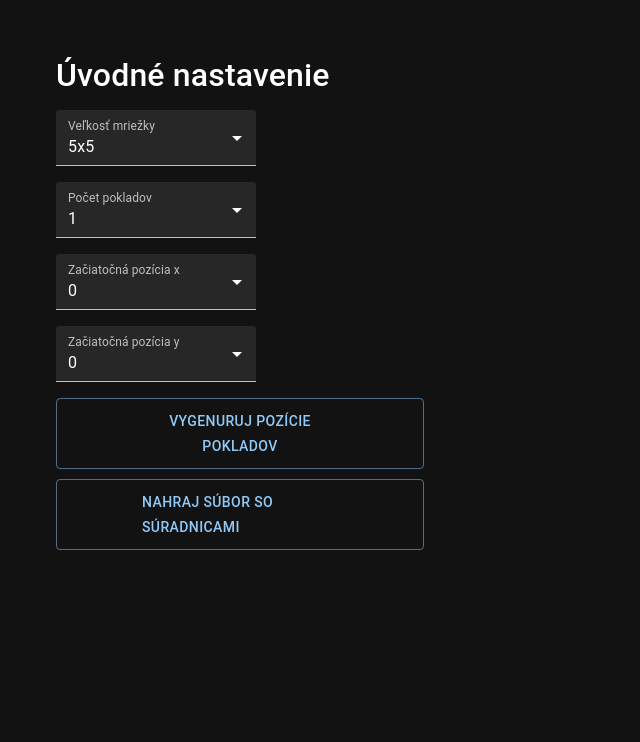
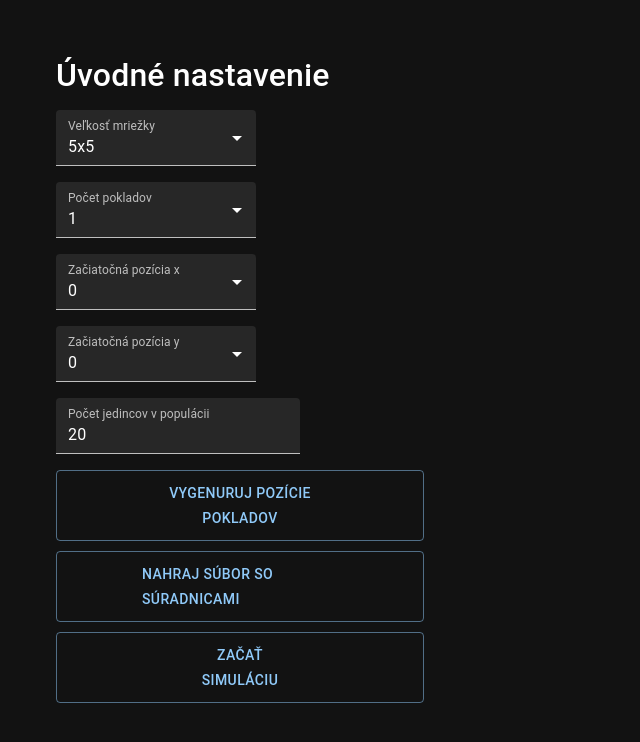
Before and after one commit to DavidSchmidt3/genetic-algorithm, a React (Create React App) app: page / in a window 1280 px wide. Shown: the top 742 px of the page, without its empty margins (0-640 px from the left). Built offline with nearby package versions, Linux system fonts and the light colour scheme.

Commit message:
Refactory

```diff
--- a/src/App.js
+++ b/src/App.js
@@ -13,7 +13,8 @@ class App extends React.Component {
       grid: [],
       x: 0,
       y: 0,
-      count: 1
+      count: 1,
+      populationCount: 20
     };
   }
 
@@ -25,7 +26,7 @@ class App extends React.Component {
     });
   }
 
-  generateRandomInt = () => {
+  generateRandomPosition = () => {
     return Math.floor(Math.random() * this.state.gridSize);
   }
 
@@ -35,8 +36,8 @@ class App extends React.Component {
     // Podla poctu pokladov
     for (let i = 0; i < this.state.count; i++) {
       while (true) { // Generujeme poziciu
-        let x = this.generateRandomInt();
-        let y = this.generateRandomInt();
+        let x = this.generateRandomPosition();
+        let y = this.generateRandomPosition();
 
         if (grid[y][x] === 0) {   // Overenie, ci sa na danej pozicii uz nenachadza poklad
           grid[y][x] = 1; // Umiestnenie pokladu
@@ -49,7 +50,6 @@ class App extends React.Component {
   }
 
   // Vytvorenie 2d pola, so samymi nulami
-
   createGrid = () => {
     let gridSize = this.state.gridSize;
     let grid = Array.from({ length: gridSize }, () => (Array.from({ length: gridSize }, () => 0)));
@@ -82,6 +82,65 @@ class App extends React.Component {
     e.target.value = null; // Vyresetujeme input pre dalsie pouzitie
   }
 
+  changePopulation = e => {
+    let value = +e.target.value;
+    if (!isNaN(value)) {
+      value = value < 20 ? 20 : value;
+      this.setState({ populationCount: value });
+    }
+  }
+
+  generateCell = () => {
+    return Math.floor(Math.random() * 256);
+  }
+
+  startSimulation = () => {
+    let population = [];
+    for (let i = 0; i < this.state.populationCount; i++) { // Vytvorime si dany pocet jedincov
+      let individual = [];
+      for (let j = 0; j < 64; j++) { // Kazdy jedinec ma 64 buniek
+        individual.push(this.generateCell());
+      }
+      population.push(individual);
+    }
+
+    for (let i = 0; i < this.state.populationCount; i++) {
+      this.runSimulation(population[i]);
+    }
+  }
+
+  dec2bin = dec => {
+    return (dec >>> 0).toString(2).padStart(8, '0'); // Konverzia desiatkove cisla na 8 bitove binarne
+  }
+
+  getInstruction = dec => {
+    return this.dec2bin(dec).substring(0, 2);
+  }
+
+  getAdress = dec => {
+    return this.dec2bin(dec).substring(2, 8);
+  }
+
+  runSimulation = individual => {
+    for (let i = 0; i < individual.length; i++) {
+      let instruction = parseInt(this.getInstruction(individual[i]), 2);
+      let address = parseInt(this.getAdress(individual[i]), 2);
+      console.log(individual[i], instruction, address);
+      switch (instruction) {
+        case 0:
+          break;
+        case 1:
+          break;
+        case 2:
+          break;
+        case 3:
+          break;
+        default:
+          throw new Error("Chyba");
+      }
+    }
+  }
+
   render() {
     return (
       <Box className="m-5" sx={{ flexGrow: 1 }}>
@@ -94,7 +153,10 @@ class App extends React.Component {
               x={this.state.x}
               y={this.state.y}
               count={this.state.count}
+              startSimulation={this.startSimulation}
               showFile={this.showFile}
+              changePopulation={this.changePopulation}
+              populationCount={this.state.populationCount}
             />
           </Grid>
           <Grid className="mt-5" item xs={8}>
--- a/src/Settings.js
+++ b/src/Settings.js
@@ -3,6 +3,7 @@ import Button from '@mui/material/Button';
 import InputLabel from '@mui/material/InputLabel';
 import MenuItem from '@mui/material/MenuItem';
 import FormControl from '@mui/material/FormControl';
+import TextField from '@mui/material/TextField';
 import Select from '@mui/material/Select';
 
 export default class Settings extends React.Component {
@@ -72,6 +73,15 @@ export default class Settings extends React.Component {
             )}
           </Select>
         </FormControl>
+        <FormControl variant="filled" sx={{ m: 1, minWidth: 200 }}>
+          <TextField
+            onChange={this.props.changePopulation}
+            id="populationCount"
+            label="Počet jedincov v populácii"
+            value={this.props.populationCount}
+            variant="filled"
+          />
+        </FormControl>
         <div className="m-2">
           <Button onClick={this.props.generatePositions} className="ml-5 button" variant="outlined">Vygenuruj pozície pokladov</Button>
           <Button className="button-2" variant="outlined" component="label">
@@ -82,6 +92,7 @@ export default class Settings extends React.Component {
               hidden
             />
           </Button>
+          <Button onClick={this.props.startSimulation} className="ml-5 button-3" variant="outlined">Začať simuláciu</Button>
         </div>
       </>
     );
--- a/src/grid.css
+++ b/src/grid.css
@@ -22,3 +22,8 @@
   margin-top: 10px !important;
   padding: 10px 85px !important;
 }
+
+.button-3 {
+  margin-top: 10px !important;
+  padding: 10px 143px !important;
+}
```
